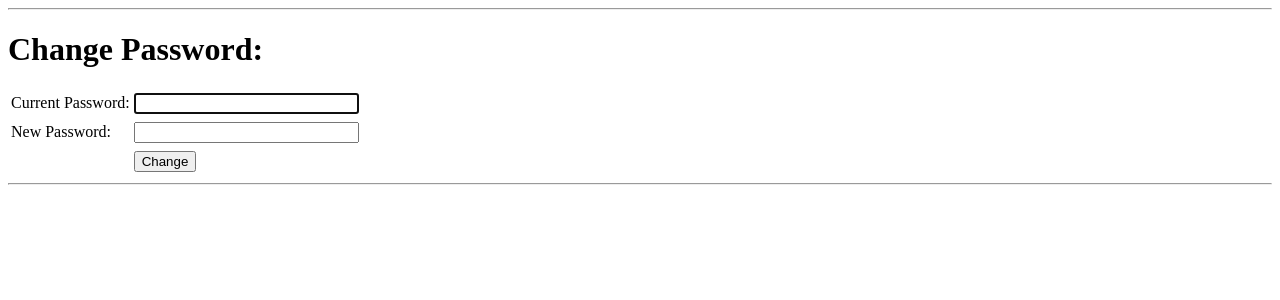
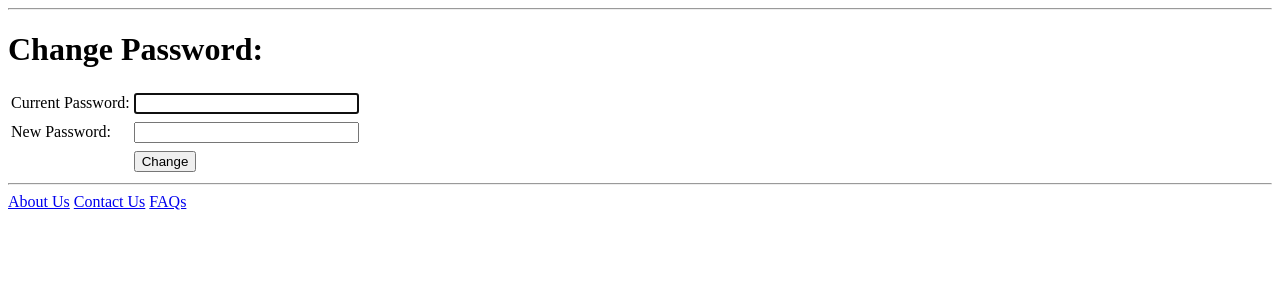
Before and after one commit to ninadsachania/e-healthcard, a Flask app: page /user/changepw in a window 1280 px wide. Shown: the part 26-326 px from the top of the page. Run offline with Flask 2, Linux system fonts and the light colour scheme; the visitor is signed in with stand-in values (Sample User, id 1); data comes from the database, SQL or seed files in the repository.

Commit message:
Add links to faqs, about, and contact pages.

```diff
--- a/app/templates/base.html
+++ b/app/templates/base.html
@@ -42,6 +42,10 @@
     {% block content %}{% endblock %}
 
     <hr>
-    <div id="footer"></div>
+    <div id="footer">
+        <a href="{{ url_for('about') }}">About Us</a>
+        <a href="{{ url_for('contact') }}">Contact Us</a>
+        <a href="{{ url_for('faqs') }}">FAQs</a>
+    </div>
 </body>
 </html>
```
